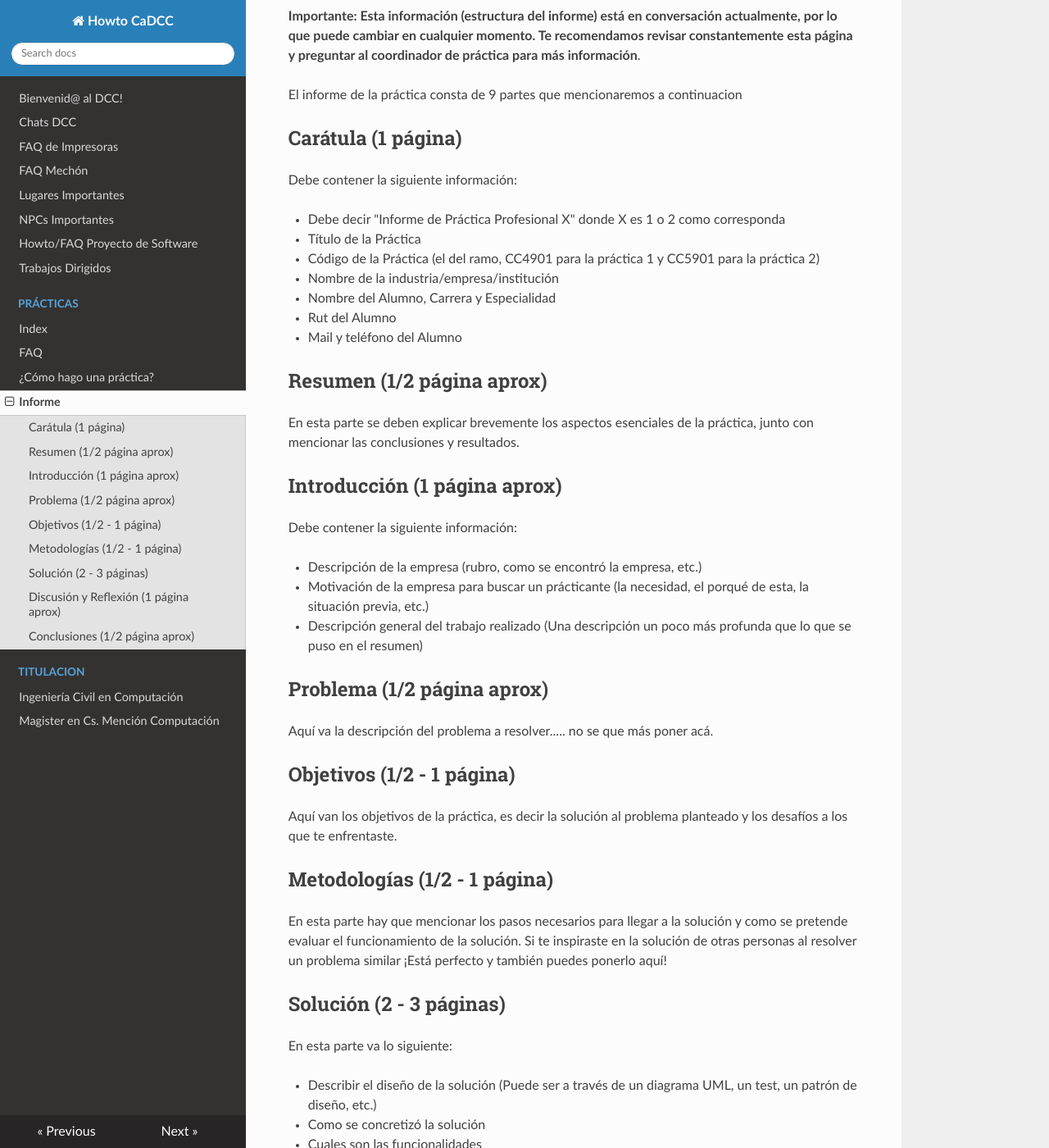
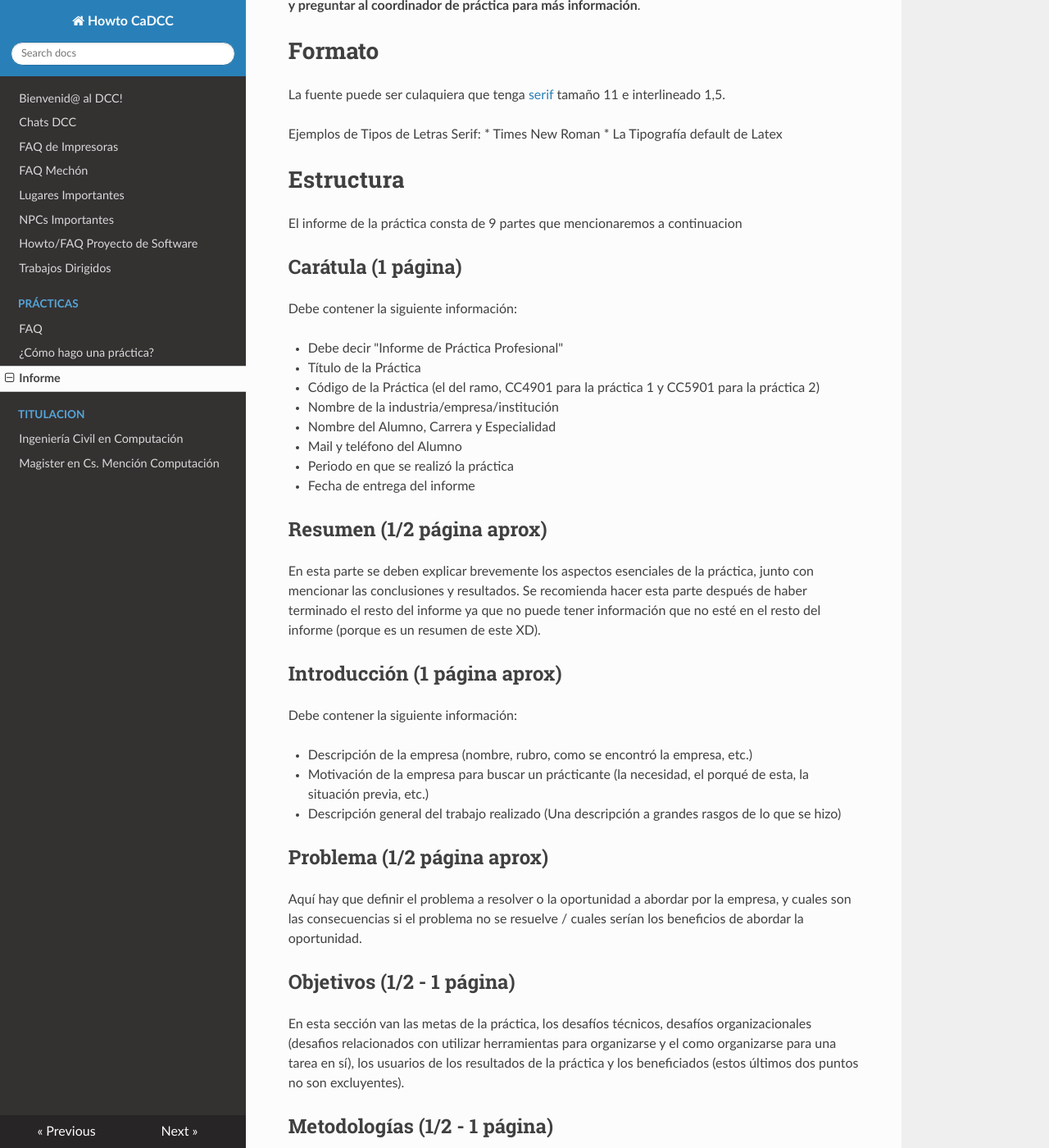
Before and after one commit to cadcc/howto, an MkDocs documentation site: the page built from docs/Prácticas/Informe.md, in a window 1280 px wide and 1400 px high, scrolled down 224 px. Shown: the whole window at 82% size. Built offline with MkDocs 1.6.1, drawn with Linux system fonts in a browser that asks for light colours; nearby versions of some CDN libraries; some of the changed text lies outside the part shown.

Commit message:
Información sobre las prácticas actualizada

```diff
--- a/docs/Prácticas/Informe.md
+++ b/docs/Prácticas/Informe.md
@@ -1,8 +1,16 @@
 En esta parte se explica un poco el formato del informe para prácticas del semestre de otoño del 2018 en adelante y luego se responden algunas preguntas frecuentes respecto a eso.
 
-# Estructura del Informe
+**Importante: Esta información (estructura del informe) está en conversación actualmente, por lo que puede cambiar en cualquier momento. Te recomendamos revisar constantemente esta página y preguntar al coordinador de práctica para más información**.
 
-**Importante: Esta información (estructura del informe) está en conversación actualmente, por lo que puede cambiar en cualquier momento. Te recomendamos revisar constantemente esta página y preguntar al coordinador de práctica para más información**.
+# Formato
+
+La fuente puede ser culaquiera que tenga [serif](http://www.fontreactor.com/faqs/differences-between-serif-and-sans-serif) tamaño 11 e interlineado 1,5.
+
+Ejemplos de Tipos de Letras Serif:
+* Times New Roman
+* La Tipografía default de Latex
+
+# Estructura
 
 El informe de la práctica consta de 9 partes que mencionaremos a continuacion
 
@@ -10,39 +18,42 @@
 
 Debe contener la siguiente información:
 
-* Debe decir "Informe de Práctica Profesional X" donde X es 1 o 2 como corresponda
+* Debe decir "Informe de Práctica Profesional"
 * Título de la Práctica
 * Código de la Práctica (el del ramo, CC4901 para la práctica 1 y CC5901 para la práctica 2)
 * Nombre de la industria/empresa/institución
 * Nombre del Alumno, Carrera y Especialidad
-* Rut del Alumno
 * Mail y teléfono del Alumno
+* Periodo en que se realizó la práctica
+* Fecha de entrega del informe
 
 ## Resumen (1/2 página aprox)
 
-En esta parte se deben explicar brevemente los aspectos esenciales de la práctica, junto con mencionar las conclusiones y resultados.
+En esta parte se deben explicar brevemente los aspectos esenciales de la práctica, junto con mencionar las conclusiones y resultados. Se recomienda hacer esta parte después de haber terminado el resto del informe ya que no puede tener información que no esté en el resto del informe (porque es un resumen de este XD).
 
 ## Introducción (1 página aprox)
 
 Debe contener la siguiente información:
 
-* Descripción de la empresa (rubro, como se encontró la empresa, etc.)
+* Descripción de la empresa (nombre, rubro, como se encontró la empresa, etc.)
 * Motivación de la empresa para buscar un prácticante (la necesidad, el porqué de esta, la situación previa, etc.)
-* Descripción general del trabajo realizado (Una descripción un poco más profunda que lo que se puso en el resumen)
+* Descripción general del trabajo realizado (Una descripción a grandes rasgos de lo que se hizo)
 
 ## Problema (1/2 página aprox)
 
-Aquí va la descripción del problema a resolver..... no se que más poner acá.
+Aquí hay que definir el problema a resolver o la oportunidad a abordar por la empresa, y cuales son las consecuencias si el problema no se resuelve / cuales serían los beneficios de abordar la oportunidad.
 
 ## Objetivos (1/2 - 1 página)
 
-Aquí van los objetivos de la práctica, es decir la solución al problema planteado y los desafíos a los que te enfrentaste.
+En esta sección van las metas de la práctica, los desafíos técnicos, desafíos organizacionales (desafios relacionados con utilizar herramientas para organizarse y el como organizarse para una tarea en sí), los usuarios de los resultados de la práctica y los beneficiados (estos últimos dos puntos no son excluyentes).
 
 ## Metodologías (1/2 - 1 página)
 
 En esta parte hay que mencionar los pasos necesarios para llegar a la solución y como se pretende evaluar el funcionamiento de la solución. Si te inspiraste en la solución de otras personas al resolver un problema similar ¡Está perfecto y también puedes ponerlo aquí!
 
-## Solución (2 - 3 páginas)
+También hay analizar como funcionó la metodología usada y como se puede testear los resultados de la práctica (unitests, medidas de eficiencia o de carga, o un análisis cualitativo de la calidad del resultado).
+
+## Solución (3 - 4 páginas)
 
 En esta parte va lo siguiente:
 
@@ -52,19 +63,31 @@
 * Librerías, Frameworks, Herramientas, etc.
 * Solución desde el punto de vista del usuario
 
-## Discusión y Reflexión (1 página aprox)
+## Discusión y Reflexión (1 - 3 páginas)
 
 El nombre es un poco ambiguo, pero en esta parte va:
 
 * Las eventualidades (Por ejemplo "El jefe se fue por tal emergencia y esto afecto de tal forma al proyecto")
 * Cambios a la solución y obstáculos en el camino
 * Responder a la pregunta: "Si tuviera que hacer esta práctica de nuevo ¿Qué cambiaría?" (se honest@)
+* Cursos útiles para la practica
+* Habilidades faltantes
+* Tema ético
 
 ## Conclusiones (1/2 página aprox)
 
 * ¿Se lograron los objetivos?
 * Resultados respecto al aprendizaje
 * Impresión personal de como fué
+
+## Anexo (Libre)
+
+Aquí puedes poner cualquier contenido adicional que estimes para escribir tu informe, como referencias a textos, screenshots, código fuente , etc. Solo ten en mente que una persona debe ser capaz de entender tu informe sin necesidad de leer esta sección.
+
+# Tips
+
+* Cada Figura del informe debe ser referenciada en el texto.
+
 
 ---
 
```
Also changed, not shown: docs/Prácticas/FAQ.md (+7 -0 lines), docs/Prácticas/How do I Practica.md (+33 -16 lines), docs/Prácticas/index.md (deleted, +0 -1 lines).
